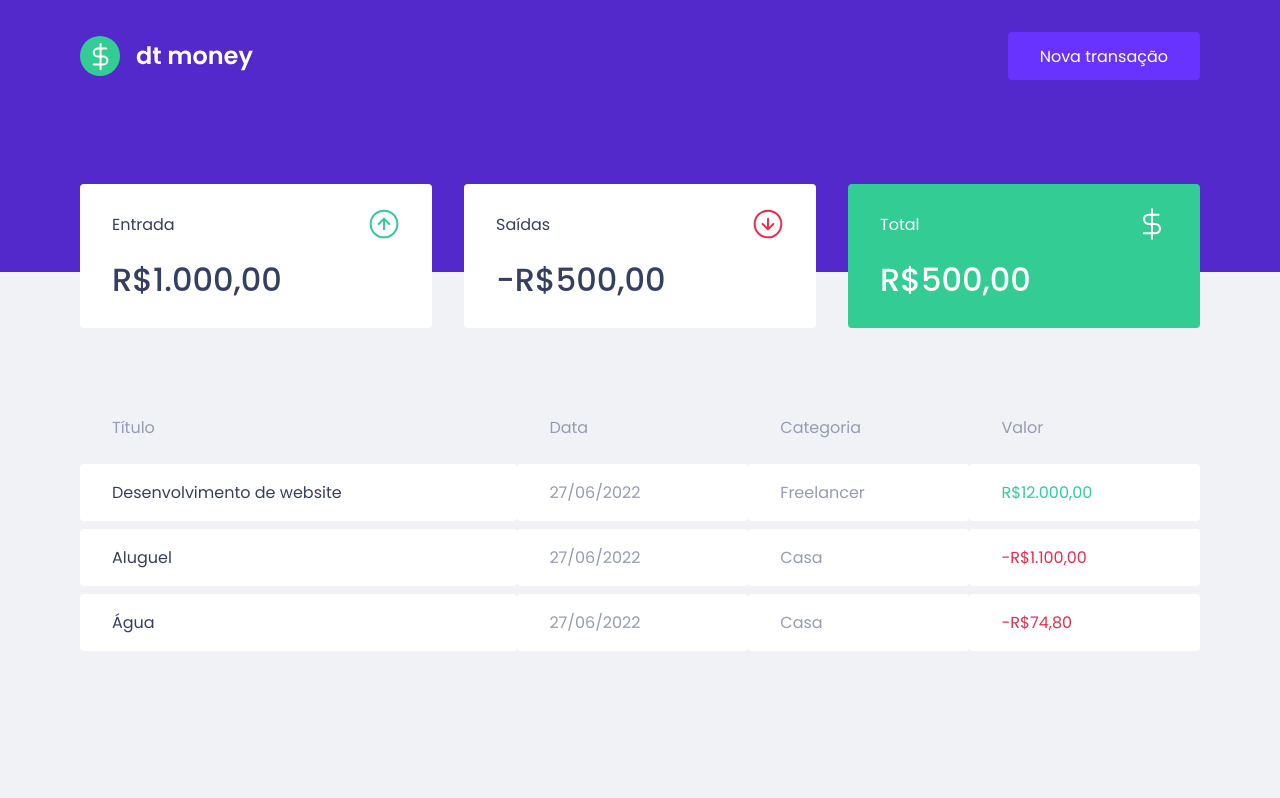
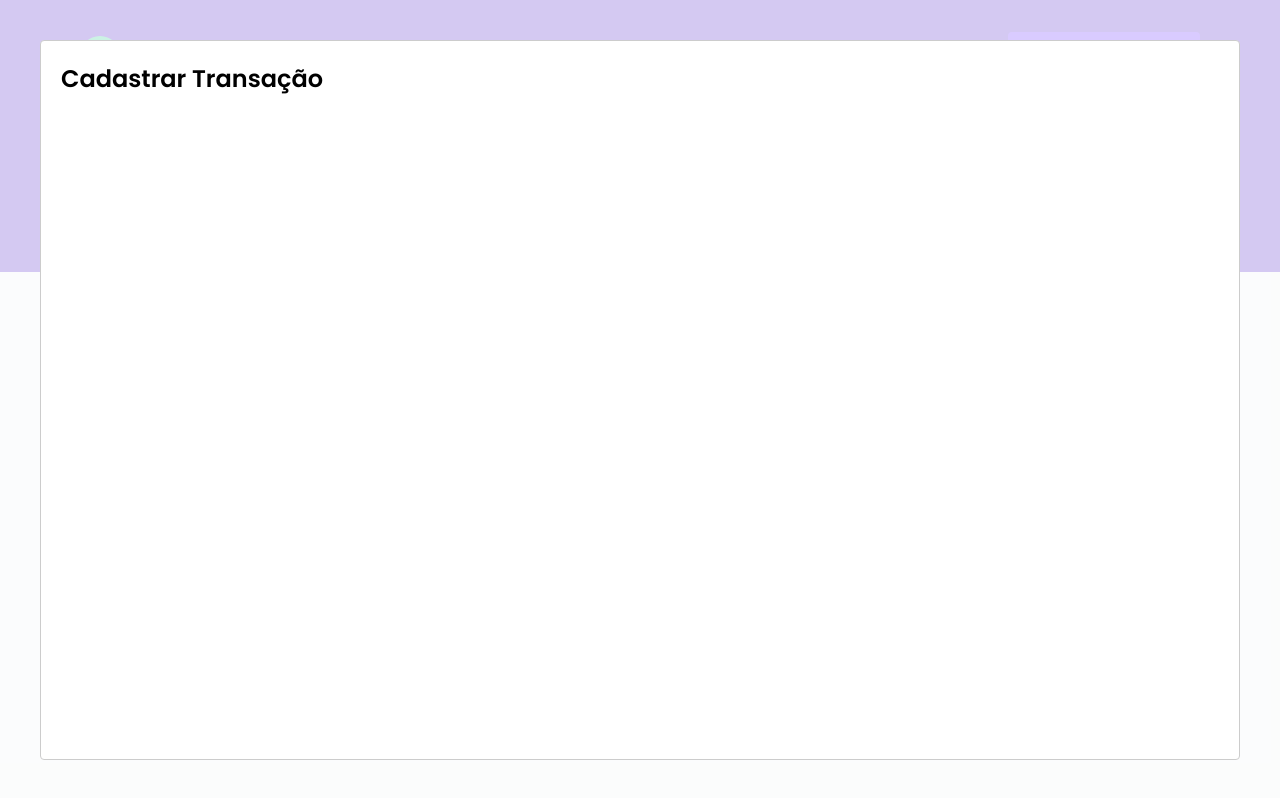
Before and after one commit to lucashccosta/dtmoney-reactjs, a React (Create React App) app: page / in a window 1280 px wide. Both pictures are taken after a click on the button "Nova transação". Built offline with nearby package versions, Linux system fonts and the light colour scheme; no server answers; what miragejs would draw is missing.

Commit message:
feat: adicionado modal de nova transacao

```diff
--- a/package.json
+++ b/package.json
@@ -3,10 +3,12 @@
   "version": "0.1.0",
   "private": true,
   "dependencies": {
+    "@types/react-modal": "^3.13.1",
     "axios": "^0.27.2",
     "miragejs": "^0.1.45",
     "react": "^18.2.0",
     "react-dom": "^18.2.0",
+    "react-modal": "^3.15.1",
     "react-scripts": "5.0.1",
     "styled-components": "^5.3.5",
     "web-vitals": "^2.1.0"
--- a/src/App.tsx
+++ b/src/App.tsx
@@ -1,12 +1,30 @@
+import { useState } from "react";
+import Modal from "react-modal";
 import { Dashboard } from "./components/Dashboard";
 import { Header } from "./components/Header";
+import { NewTransactionModal } from "./components/NewTransactionModal";
 import  { GlobalStyle } from "./styles/global";
 
+Modal.setAppElement("#root");
+
 export function App() {
+  const [isNewTransactionModalOpen, setIsNewTransactionModalOpen] = useState(false);
+
+  function handleOpenNewTransactionModal() {
+    setIsNewTransactionModalOpen(true);
+  }
+
+  function handleCloseNewTransactionModal() {
+    setIsNewTransactionModalOpen(false);
+  }
+
   return (
     <>
-        <Header />
+        <Header onOpenNewTransactionModal={handleOpenNewTransactionModal}/>
         <Dashboard />
+        <NewTransactionModal
+          isOpen={isNewTransactionModalOpen}
+          onRequestClose={handleCloseNewTransactionModal} />
         <GlobalStyle />
     </>
   );
--- a/src/components/Header/index.tsx
+++ b/src/components/Header/index.tsx
@@ -1,12 +1,18 @@
 import logoImg from "../../assets/logo.svg";
 import { Container, Content } from "./styles";
 
-export function Header() {
+interface HeaderProps {
+    onOpenNewTransactionModal: () => void;
+}
+
+export function Header({ onOpenNewTransactionModal }: HeaderProps) {
     return (
         <Container>
             <Content>
                 <img src={logoImg} alt="dtmoney" />
-                <button type="button">
+                <button
+                    type="button"
+                    onClick={onOpenNewTransactionModal}>
                     Nova transação
                 </button>
             </Content>
--- /dev/null
+++ b/src/components/NewTransactionModal/index.tsx
@@ -0,0 +1,17 @@
+import { useState } from "react";
+import Modal from "react-modal";
+
+interface NewTransactionModalProps {
+    isOpen: boolean;
+    onRequestClose: () => void;
+}
+
+export function NewTransactionModal({ isOpen, onRequestClose }: NewTransactionModalProps) {
+    return (
+        <Modal
+            isOpen={isOpen}
+            onRequestClose={onRequestClose}>
+            <h2>Cadastrar Transação</h2>
+        </Modal>
+    );
+}
--- /dev/null
+++ b/src/components/NewTransactionModal/styles.ts
@@ -0,0 +1,3 @@
+import styled from "styled-components";
+
+export const Container = styled.div``;
```
Also changed, not shown: 1 other file (tests, documents, lock files or other folders).
